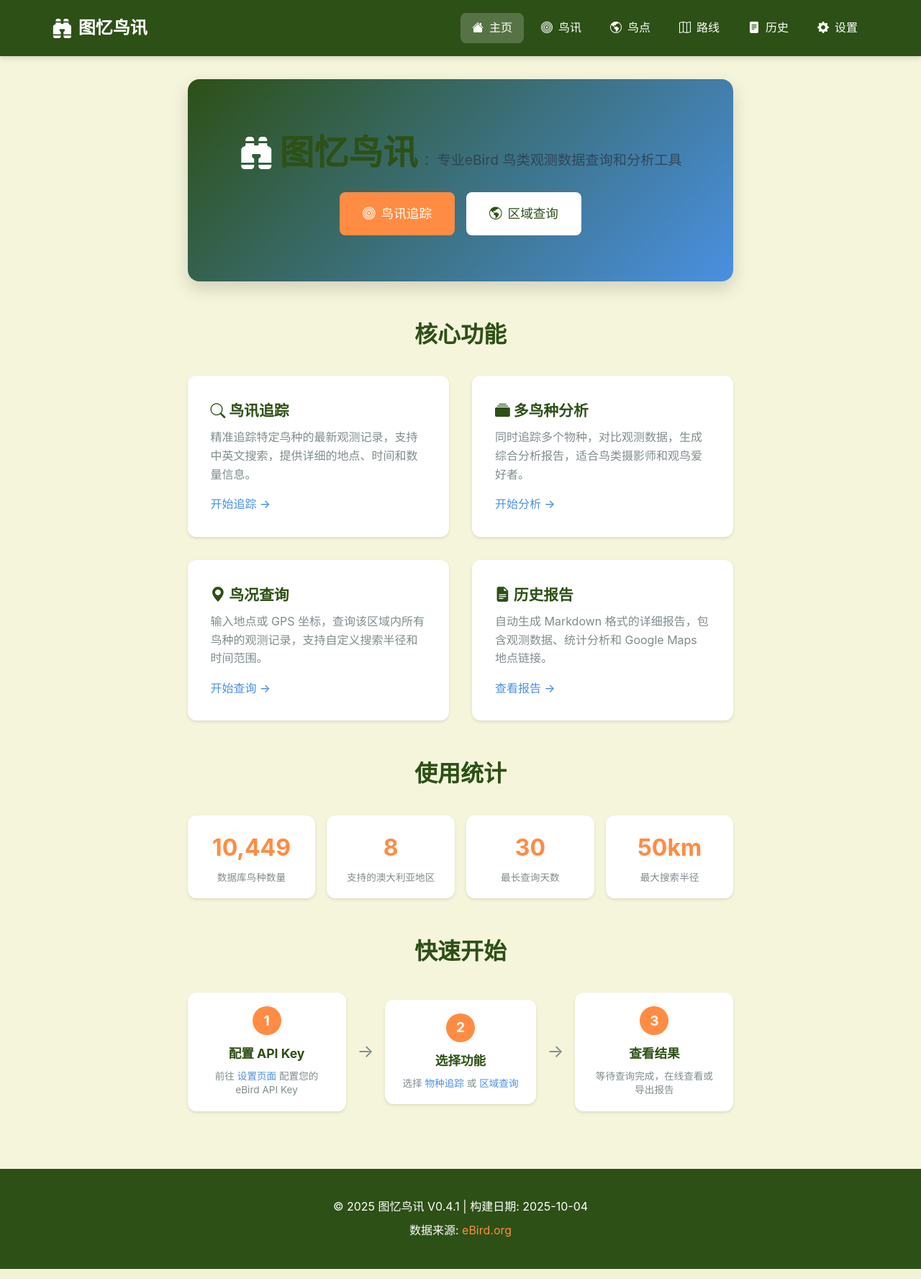
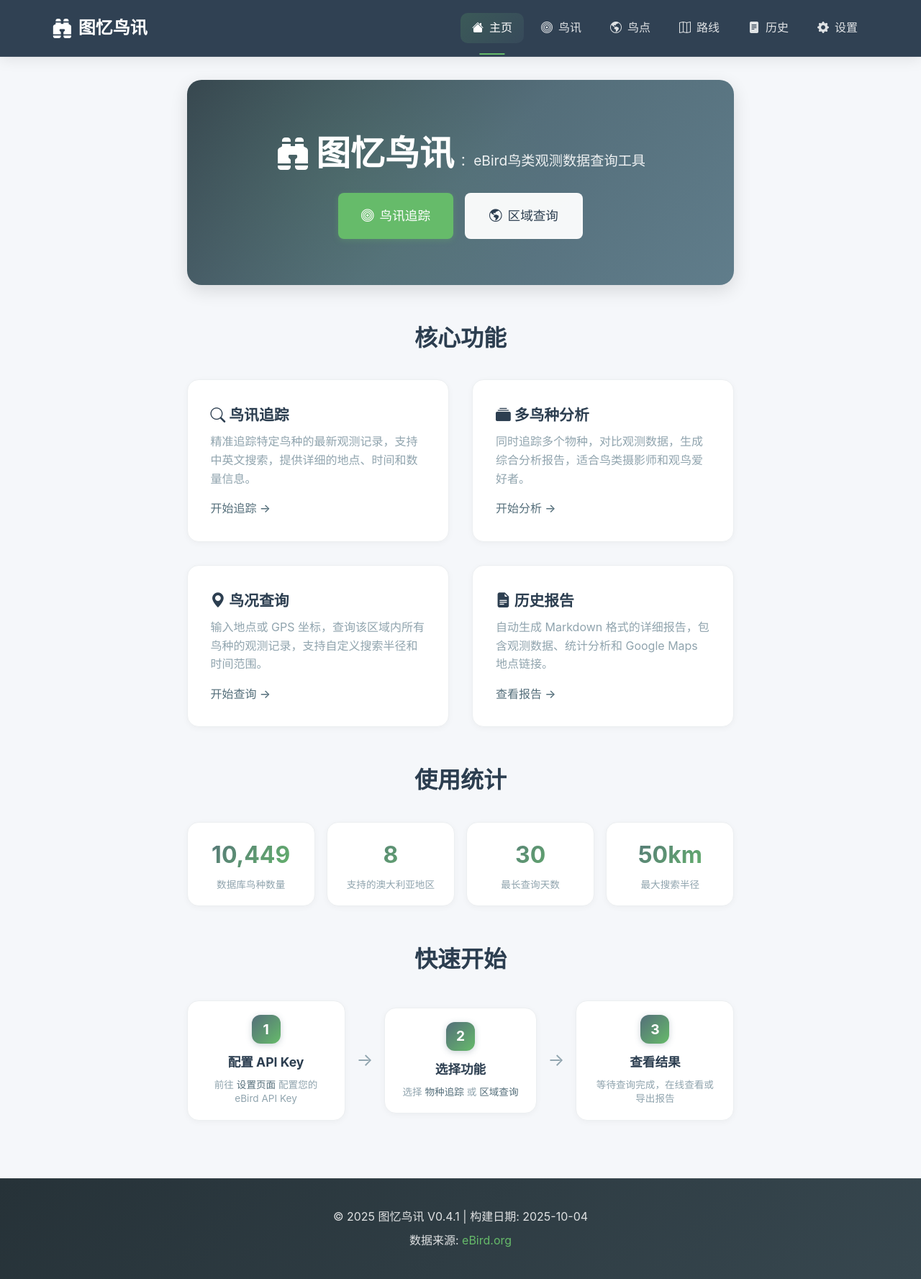
Before and after one commit to jamesphotography/tuibird-tracker, a Flask app: page / in a window 1280 px wide. Shown: the whole page at 72% size. Run offline with Flask 3, Linux system fonts and the light colour scheme.

Commit message:
Design: 升级为高级灰配色方案
配色变更：
- 主色调：深灰蓝 (#2C3E50) - 沉稳专业
- 次要色：中性灰蓝 (#546E7A) - 优雅内敛
- 强调色：柔和绿 (#66BB6A) - 自然清新
- 背景色：极浅灰 (#F5F7FA) - 高级背景

视觉优化：
- 导航栏：毛玻璃效果 + 底部边框
- 卡片：增加边框 + hover动画 + 圆角优化至16px
- 按钮：玻璃态设计 + 渐变阴影
- Hero区：高级灰渐变 + 径向光晕效果
- 表单：优化焦点状态 + hover反馈
- 页脚：渐变背景 + 顶部边框

细节提升：
- 数字渐变色效果（gradient text）
- 更柔和的阴影系统
- 贝塞尔曲线过渡动画
- 活跃导航项下划线指示器
- 统一圆角为16px/10px体系

🤖 Generated with [Claude Code](https://claude.com/claude-code)

Co-Authored-By: Claude <noreply@anthropic.com>

```diff
--- a/ebird_config.json
+++ b/ebird_config.json
@@ -1,5 +1,5 @@
 {
     "api_key": "60nan25sogpo",
     "setup_date": "2025-09-08T19:43:28.458585",
-    "last_validated": "2025-10-01T22:16:43.413264"
+    "last_validated": "2025-10-04T04:22:07.592669"
 }
--- a/src/static/css/style.css
+++ b/src/static/css/style.css
@@ -1,22 +1,22 @@
 /* ==================== 全局样式 ==================== */
 :root {
-    --primary-color: #2D5016;      /* 森林绿 */
-    --secondary-color: #4A90E2;    /* 天空蓝 */
-    --accent-color: #FF8C42;       /* 鸟橙色 */
-    --background-color: #F5F5DC;   /* 浅米色 */
+    --primary-color: #2C3E50;      /* 深灰蓝 - 沉稳专业 */
+    --secondary-color: #546E7A;    /* 中性灰蓝 - 优雅内敛 */
+    --accent-color: #66BB6A;       /* 柔和绿 - 自然清新 */
+    --background-color: #F5F7FA;   /* 极浅灰 - 高级背景 */
     --card-bg: #FFFFFF;
-    --text-dark: #2C3E50;
-    --text-light: #7F8C8D;
-    --border-color: #E0E0E0;
-    --success-color: #27AE60;
-    --warning-color: #F39C12;
-    --danger-color: #E74C3C;
+    --text-dark: #263238;          /* 炭黑 - 高级质感 */
+    --text-light: #90A4AE;         /* 柔灰 - 低调优雅 */
+    --border-color: #ECEFF1;       /* 浅灰边框 - 精致分隔 */
+    --success-color: #66BB6A;      /* 成功绿 */
+    --warning-color: #FFA726;      /* 警告橙 */
+    --danger-color: #EF5350;       /* 错误红 */
 
-    --shadow-sm: 0 2px 4px rgba(0,0,0,0.1);
-    --shadow-md: 0 4px 6px rgba(0,0,0,0.1);
-    --shadow-lg: 0 10px 25px rgba(0,0,0,0.15);
+    --shadow-sm: 0 2px 8px rgba(0,0,0,0.04);
+    --shadow-md: 0 4px 12px rgba(0,0,0,0.08);
+    --shadow-lg: 0 8px 24px rgba(0,0,0,0.12);
 
-    --transition: all 0.3s ease;
+    --transition: all 0.3s cubic-bezier(0.4, 0, 0.2, 1);
 }
 
 * {
@@ -47,13 +47,15 @@ a:hover {
 
 /* ==================== 导航栏 ==================== */
 .navbar {
-    background: var(--primary-color);
+    background: rgba(44, 62, 80, 0.98);
+    backdrop-filter: blur(20px);
     color: white;
     padding: 1rem 0;
-    box-shadow: var(--shadow-md);
+    box-shadow: 0 2px 20px rgba(0,0,0,0.1);
     position: sticky;
     top: 0;
     z-index: 1000;
+    border-bottom: 1px solid rgba(255, 255, 255, 0.1);
 }
 
 .nav-container {
@@ -91,22 +93,35 @@ a:hover {
 }
 
 .nav-link {
-    color: white;
+    color: rgba(255, 255, 255, 0.85);
     padding: 0.5rem 1rem;
-    border-radius: 8px;
+    border-radius: 10px;
     display: flex;
     align-items: center;
     gap: 0.5rem;
     transition: var(--transition);
+    position: relative;
 }
 
 .nav-link:hover {
-    background: rgba(255,255,255,0.1);
+    background: rgba(102, 187, 106, 0.15);
     color: white;
 }
 
 .nav-link.active {
-    background: rgba(255,255,255,0.2);
+    background: linear-gradient(135deg, rgba(102, 187, 106, 0.2) 0%, rgba(84, 110, 122, 0.2) 100%);
+    color: white;
+}
+
+.nav-link.active::before {
+    content: '';
+    position: absolute;
+    bottom: -1rem;
+    left: 50%;
+    transform: translateX(-50%);
+    width: 40%;
+    height: 2px;
+    background: var(--accent-color);
 }
 
 /* ==================== 容器 ==================== */
@@ -121,11 +136,24 @@ a:hover {
 .hero-section {
     text-align: center;
     padding: 4rem 2rem;
-    background: linear-gradient(135deg, var(--primary-color) 0%, var(--secondary-color) 100%);
-    border-radius: 16px;
+    background: linear-gradient(135deg, #37474F 0%, #546E7A 50%, #607D8B 100%);
+    border-radius: 20px;
     color: white;
     margin-bottom: 3rem;
     box-shadow: var(--shadow-lg);
+    position: relative;
+    overflow: hidden;
+}
+
+.hero-section::before {
+    content: '';
+    position: absolute;
+    top: 0;
+    left: 0;
+    right: 0;
+    bottom: 0;
+    background: radial-gradient(circle at 30% 50%, rgba(102, 187, 106, 0.1) 0%, transparent 50%);
+    pointer-events: none;
 }
 
 .hero-title {
@@ -135,12 +163,16 @@ a:hover {
     align-items: center;
     justify-content: center;
     gap: 1rem;
+    position: relative;
+    z-index: 1;
 }
 
 .hero-subtitle {
     font-size: 1.3rem;
     margin-bottom: 2rem;
     opacity: 0.95;
+    position: relative;
+    z-index: 1;
 }
 
 .hero-buttons {
@@ -148,6 +180,8 @@ a:hover {
     gap: 1rem;
     justify-content: center;
     flex-wrap: wrap;
+    position: relative;
+    z-index: 1;
 }
 
 /* ==================== 按钮 ==================== */
@@ -168,24 +202,27 @@ a:hover {
 .btn-primary {
     background: var(--accent-color);
     color: white;
+    box-shadow: 0 2px 8px rgba(102, 187, 106, 0.3);
 }
 
 .btn-primary:hover {
-    background: #E67A35;
+    background: #57AB5A;
     transform: translateY(-2px);
-    box-shadow: var(--shadow-md);
+    box-shadow: 0 4px 16px rgba(102, 187, 106, 0.4);
     color: white;
 }
 
 .btn-secondary {
-    background: white;
+    background: rgba(255, 255, 255, 0.95);
     color: var(--primary-color);
+    border: 2px solid rgba(255, 255, 255, 0.3);
+    backdrop-filter: blur(10px);
 }
 
 .btn-secondary:hover {
-    background: #f0f0f0;
+    background: white;
     transform: translateY(-2px);
-    box-shadow: var(--shadow-md);
+    box-shadow: 0 4px 16px rgba(255, 255, 255, 0.3);
     color: var(--primary-color);
 }
 
@@ -232,27 +269,30 @@ a:hover {
 .feature-card {
     background: var(--card-bg);
     padding: 2rem;
-    border-radius: 12px;
+    border-radius: 16px;
     box-shadow: var(--shadow-sm);
     transition: var(--transition);
+    border: 1px solid var(--border-color);
 }
 
 .feature-card:hover {
     transform: translateY(-5px);
     box-shadow: var(--shadow-lg);
+    border-color: rgba(102, 187, 106, 0.2);
 }
 
 .feature-icon {
     width: 60px;
     height: 60px;
-    background: linear-gradient(135deg, var(--primary-color), var(--secondary-color));
+    background: linear-gradient(135deg, #546E7A 0%, #66BB6A 100%);
     color: white;
-    border-radius: 50%;
+    border-radius: 16px;
     display: flex;
     align-items: center;
     justify-content: center;
     font-size: 1.8rem;
     margin-bottom: 1rem;
+    box-shadow: 0 4px 12px rgba(84, 110, 122, 0.2);
 }
 
 .feature-card h3 {
@@ -282,16 +322,27 @@ a:hover {
 .stat-card {
     background: var(--card-bg);
     padding: 1.2rem 1rem;
-    border-radius: 12px;
+    border-radius: 16px;
     text-align: center;
     box-shadow: var(--shadow-sm);
     min-width: 0;
+    border: 1px solid var(--border-color);
+    transition: var(--transition);
+}
+
+.stat-card:hover {
+    transform: translateY(-3px);
+    box-shadow: var(--shadow-md);
+    border-color: rgba(102, 187, 106, 0.3);
 }
 
 .stat-number {
     font-size: 2rem;
-    font-weight: bold;
-    color: var(--accent-color);
+    font-weight: 700;
+    background: linear-gradient(135deg, #546E7A 0%, #66BB6A 100%);
+    -webkit-background-clip: text;
+    -webkit-text-fill-color: transparent;
+    background-clip: text;
     margin-bottom: 0.5rem;
 }
 
@@ -314,25 +365,33 @@ a:hover {
 .step {
     background: var(--card-bg);
     padding: 1.2rem 1.5rem;
-    border-radius: 12px;
+    border-radius: 16px;
     box-shadow: var(--shadow-sm);
     max-width: 220px;
     min-width: 200px;
     text-align: center;
+    border: 1px solid var(--border-color);
+    transition: var(--transition);
+}
+
+.step:hover {
+    transform: translateY(-3px);
+    box-shadow: var(--shadow-md);
 }
 
 .step-number {
     width: 40px;
     height: 40px;
-    background: var(--accent-color);
+    background: linear-gradient(135deg, #546E7A 0%, #66BB6A 100%);
     color: white;
-    border-radius: 50%;
+    border-radius: 12px;
     display: flex;
     align-items: center;
     justify-content: center;
     font-size: 1.2rem;
     font-weight: bold;
     margin: 0 auto 0.75rem;
+    box-shadow: 0 2px 8px rgba(84, 110, 122, 0.3);
 }
 
 .step h3 {
@@ -367,17 +426,23 @@ a:hover {
 
 .form-control {
     width: 100%;
-    padding: 0.75rem;
+    padding: 0.75rem 1rem;
     border: 2px solid var(--border-color);
-    border-radius: 8px;
+    border-radius: 10px;
     font-size: 1rem;
     transition: var(--transition);
+    background: var(--card-bg);
 }
 
 .form-control:focus {
     outline: none;
+    border-color: var(--accent-color);
+    box-shadow: 0 0 0 4px rgba(102, 187, 106, 0.1);
+    background: white;
+}
+
+.form-control:hover {
     border-color: var(--secondary-color);
-    box-shadow: 0 0 0 3px rgba(74, 144, 226, 0.1);
 }
 
 select.form-control {
@@ -386,11 +451,12 @@ select.form-control {
 
 /* ==================== 页脚 ==================== */
 .footer {
-    background: var(--primary-color);
-    color: white;
+    background: linear-gradient(135deg, #263238 0%, #37474F 100%);
+    color: rgba(255, 255, 255, 0.85);
     padding: 2rem 0;
     text-align: center;
     margin-top: auto;
+    border-top: 1px solid rgba(255, 255, 255, 0.1);
 }
 
 .footer-container {
@@ -405,10 +471,12 @@ select.form-control {
 
 .footer a {
     color: var(--accent-color);
+    transition: var(--transition);
 }
 
 .footer a:hover {
     color: white;
+    text-decoration: underline;
 }
 
 /* ==================== 响应式设计 ==================== */
--- a/src/templates/index.html
+++ b/src/templates/index.html
@@ -7,7 +7,7 @@
     <div class="hero-content">
         <h1 class="hero-title">
             <i class="bi bi-binoculars-fill"></i>
-            <span class="app-name">图忆鸟讯</span><span class="app-subtitle">：专业eBird 鸟类观测数据查询和分析工具</span>
+            <span class="app-name">图忆鸟讯</span><span class="app-subtitle">：eBird鸟类观测数据查询工具</span>
         </h1>
         <div class="hero-buttons">
             <a href="/tracker" class="btn btn-primary btn-lg">
@@ -109,14 +109,13 @@
 .hero-title .app-name {
     font-size: 3rem;
     font-weight: 800;
-    color: var(--primary-color);
+    color: white;
 }
 
 .hero-title .app-subtitle {
     font-size: 1.2rem;
     font-weight: 400;
-    color: var(--text-dark);
-    opacity: 0.85;
+    color: rgba(255, 255, 255, 0.9);
 }
 
 @media (max-width: 768px) {
```
Also changed, not shown: .claude/settings.local.json.
